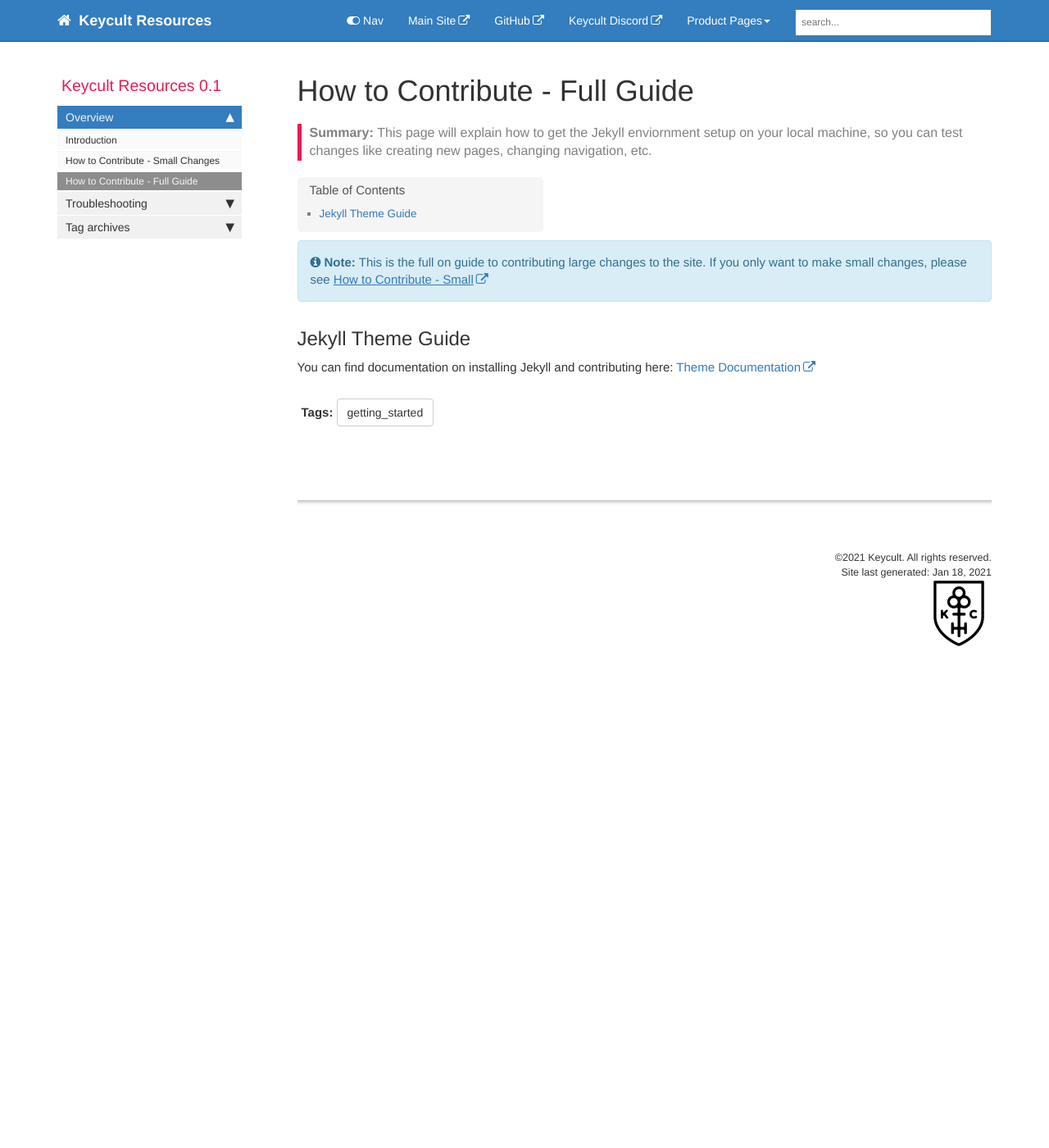
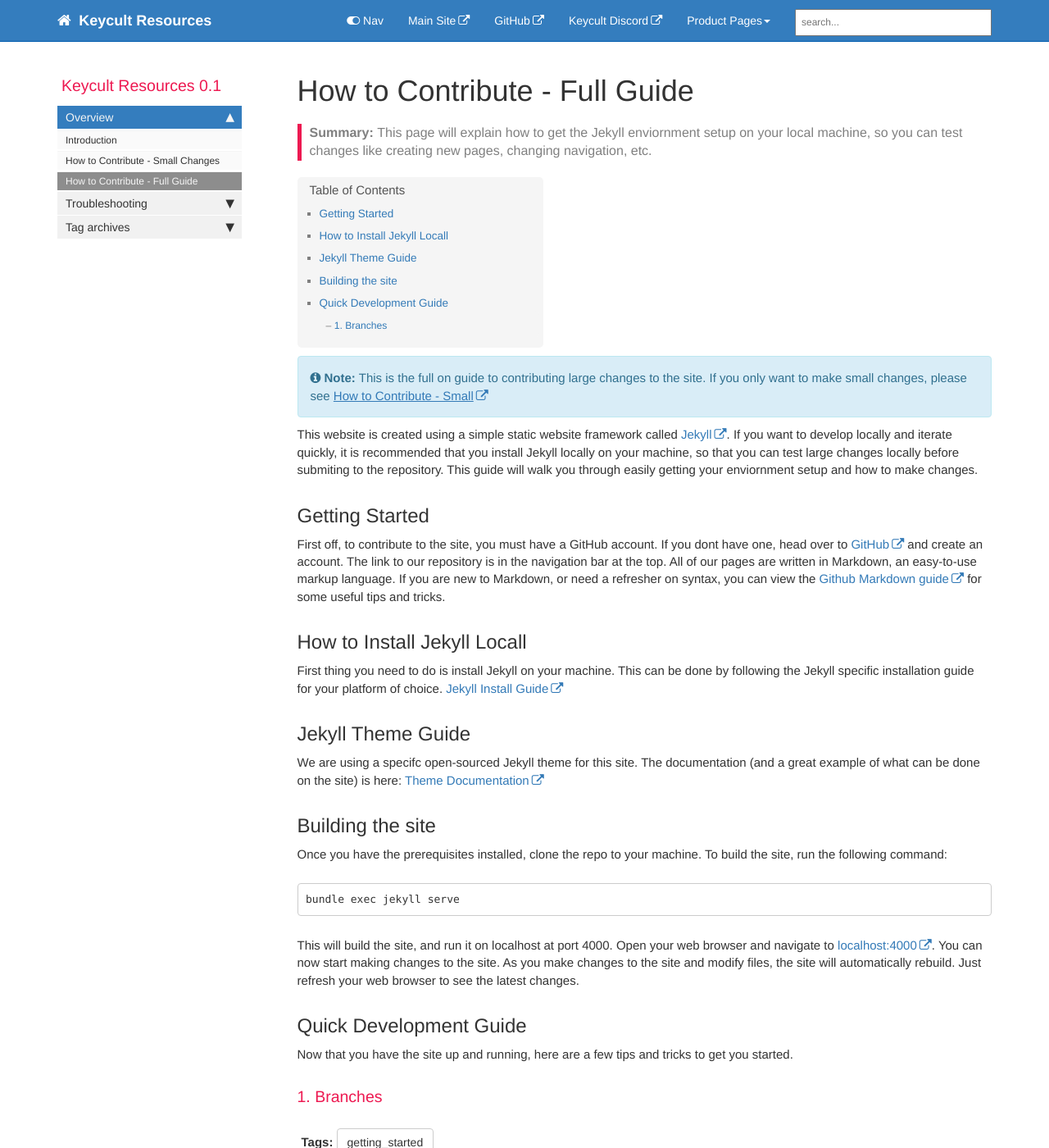
Before and after one commit to keycult/keycult-resources, a Jekyll site: the page built from pages/mydoc/overview_how_to_contribute_full.md, in a window 1280 px wide and 1400 px high. Shown: the whole window at 82% size. Built offline with Jekyll 4.4.1, drawn with Linux system fonts in a browser that asks for light colours; comment, search, counter and statistics services are not loaded.

Commit message:
WIP: Full documentation

````diff
--- a/pages/mydoc/overview_how_to_contribute_full.md
+++ b/pages/mydoc/overview_how_to_contribute_full.md
@@ -9,6 +9,30 @@
 
 {% include note.html content="This is the full on guide to contributing large changes to the site. If you only want to make small changes, please see <a href='https://resources.keycult.com/overview_how_to_contribute_small.html'>How to Contribute - Small</a>" %}
 
+This website is created using a simple static website framework called [Jekyll](https://jekyllrb.com/). If you want to develop locally and iterate quickly, it is recommended that you install Jekyll locally on your machine, so that you can test large changes locally before submiting to the repository. This guide will walk you through easily getting your enviornment setup and how to make changes.
+
+## Getting Started
+
+First off, to contribute to the site, you must have a GitHub account. If you dont have one, head over to [GitHub](https://github.com) and create an account. The link to our repository is in the navigation bar at the top. All of our pages are written in Markdown, an easy-to-use markup language. If you are new to Markdown, or need a refresher on syntax, you can view the [Github Markdown guide](https://docs.github.com/en/github/writing-on-github/basic-writing-and-formatting-syntax) for some useful tips and tricks.
+
+## How to Install Jekyll Locall
+
+First thing you need to do is install Jekyll on your machine. This can be done by following the Jekyll specific installation guide for your platform of choice. [Jekyll Install Guide](https://jekyllrb.com/docs/installation/)
+
 ## Jekyll Theme Guide
 
-You can find documentation on installing Jekyll and contributing here: [Theme Documentation](https://idratherbewriting.com/documentation-theme-jekyll/index.html)
+We are using a specifc open-sourced Jekyll theme for this site. The documentation (and a great example of what can be done on the site) is here: [Theme Documentation](https://idratherbewriting.com/documentation-theme-jekyll/index.html)
+
+## Building the site
+
+Once you have the prerequisites installed, clone the repo to your machine. To build the site, run the following command:
+```
+bundle exec jekyll serve
+```
+This will build the site, and run it on localhost at port 4000. Open your web browser and navigate to [localhost:4000](http://localhost:4000/). You can now start making changes to the site. As you make changes to the site and modify files, the site will automatically rebuild. Just refresh your web browser to see the latest changes.
+
+## Quick Development Guide
+
+Now that you have the site up and running, here are a few tips and tricks to get you started.
+
+### 1. Branches
````
